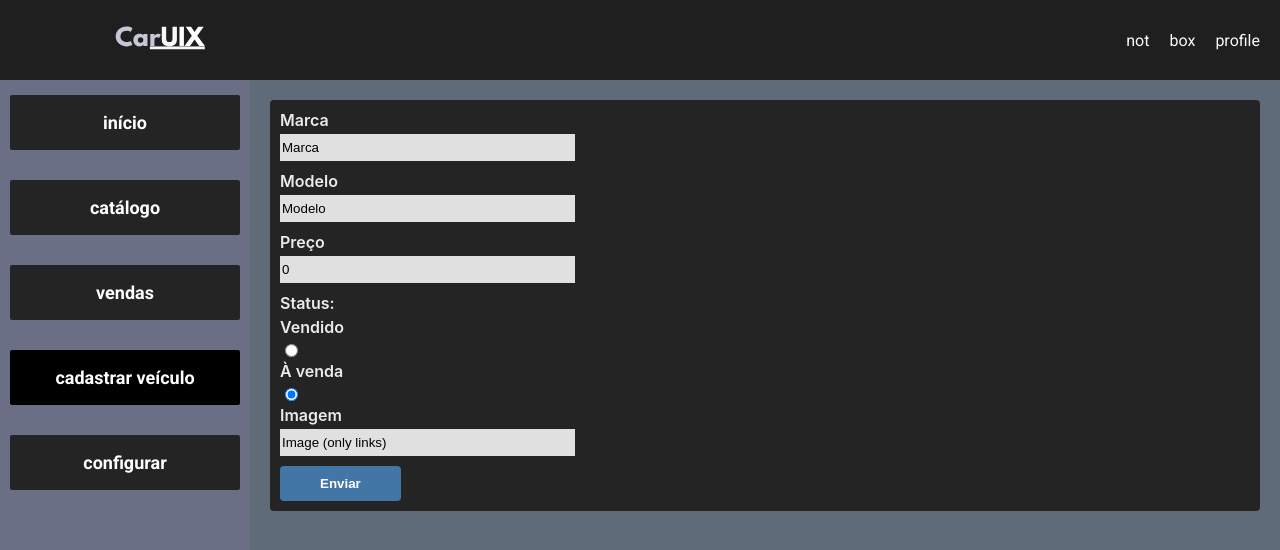
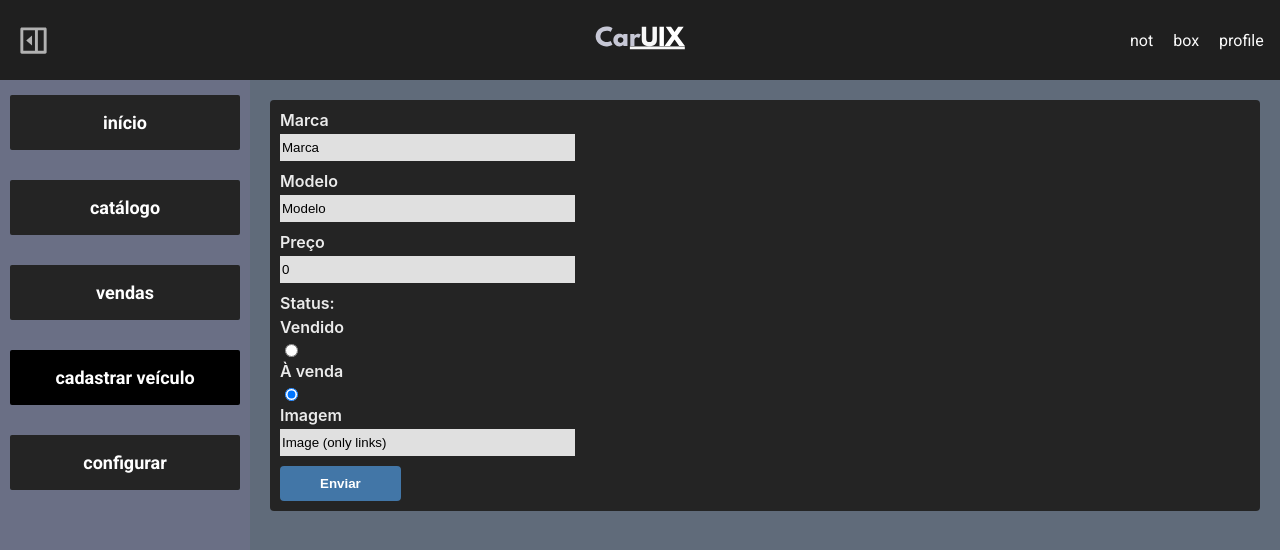
Before and after one commit to Gabriel-Te/caruix, a React (Create React App) app: page /createvehicle in a window 1280 px wide. Shown: the top 550 px of the page. Built offline with nearby package versions, Linux system fonts and the light colour scheme; no server answers.

Commit message:
create an useToolsStore store with zustand to control the state of nav display and the icon in header.js, who is responsable to hide and show nav, and some corrections in CardPressed style

```diff
--- a/package.json
+++ b/package.json
@@ -16,7 +16,7 @@
     "react": "^18.3.1",
     "react-chartjs-2": "^5.2.0",
     "react-dom": "^18.3.1",
-    "react-icons": "^5.3.0",
+    "react-icons": "^5.4.0",
     "react-router-dom": "^6.27.0",
     "react-scripts": "5.0.1",
     "web-vitals": "^2.1.4",
--- a/src/App.js
+++ b/src/App.js
@@ -8,12 +8,16 @@ import Home from './pages/Home.js';
 import Catalog from './pages/Catalog.js';
 import CreateVehicle from './pages/CreateVehicle.js';
 import CardPressed from './pages/CardPressed.js';
+
 import useCarStore from './stores/useCarStore.js';
+import useToolsStore from './stores/useToolsStore.js';
 
 
 function App() {
 
   const setCars = useCarStore((state) => state.setCars)
+  const navIsHidden = useToolsStore((state) => state.navIsHidden)
+
 
   const getCars = async () => {
     try {
@@ -43,7 +47,7 @@ function App() {
       <Router>
         < Header />
         <div className="content">
-          < Nav />
+          { !navIsHidden && < Nav />}
           <div className="area">
             <Routes>
               <Route exact path='/' element={<Home />}></Route>
--- a/src/layouts/Header.js
+++ b/src/layouts/Header.js
@@ -1,10 +1,26 @@
 import styles from "./Header.module.css"
 import Caruix from '../img/carUIX.svg'
+import useToolsStore from "../stores/useToolsStore.js"
+import { RiSidebarFoldLine, RiSidebarUnfoldLine } from "react-icons/ri";
+
 
 function Header() {
+
+    const navIsHidden = useToolsStore((state) => state.navIsHidden)
+    const hideNav = useToolsStore((state) => state.hideNav)
+    const showNav = useToolsStore((state) => state.showNav)
+
     return (
         <header>
-            <img src={Caruix} className={styles.img} />
+            <div className={styles.buttonArea}>
+                <button
+                    type="button"
+                    onClick={() => navIsHidden === true ?
+                        showNav() : hideNav()}
+                    >{navIsHidden === true ? <RiSidebarUnfoldLine /> : <RiSidebarFoldLine />}
+                </button>
+            </div>
+            <img alt="CarUIX" src={Caruix} className={styles.imgLogo} />
             <div className={styles.links}>
                 <a href="#">not</a>
                 <a href="#">box</a>
--- a/src/layouts/Header.module.css
+++ b/src/layouts/Header.module.css
@@ -2,7 +2,6 @@
 
 
 header {
-
     background-color: rgb(31, 31, 31) ;
     display: flex;
     justify-content: space-between;
@@ -10,8 +9,29 @@ header {
     padding: 5px 10px;
 }
 
-img{
+.imgLogo{
     width: 300px;
+}
+
+.buttonArea{
+    width: 150px;
+}
+
+.buttonArea button{
+    align-items: center;
+    display: flex;
+    justify-content: center;
+    text-align: center;
+    border: none;
+    border-style: none;
+    background-color:rgba(240, 248, 255, 0);
+    color: rgb(177, 177, 177);
+    font-size: 35px;
+    cursor: pointer;
+}
+
+.links{
+    width: 150px;
 }
 
 .links a {
--- a/src/pages/CardPressed.js
+++ b/src/pages/CardPressed.js
@@ -12,10 +12,10 @@ function CardPressed() {
     const idInt = Number(id)
     const [car, setCar] = useState(null)
     const [sureQuestion, setSureQuestion] = useState(false)
-    const a = useCarStore((state) => state.getByID)
+    const getByID = useCarStore((state) => state.getByID)
 
-    const getByID = async () => {
-        const [car] = a(idInt)
+    const getCar = async () => {
+        const [car] = getByID(idInt)
         setCar(car)
         console.log(car)
     }
@@ -40,7 +40,7 @@ function CardPressed() {
             if (cars.length === 0) {
                 navigate('/catalog')
             }else{
-            getByID()
+            getCar()
             }
         }, [])
 
@@ -50,20 +50,20 @@ function CardPressed() {
             new Intl.NumberFormat('pt-BR', {
                 style: 'currency',
                 currency: 'BRL',
-            }).format(price * 10))
+            }).format(price))
     };
 
 
     return (
         <div className={styles.container}>
             {car !== null ? (
-                <>
+                <div className={styles.carInfoArea}>
                     <img src={car.image} alt={`foto de um ${car.model}`} />
                     <h1><b>{car.brand} </b>{car.model}</h1>
                     <h2>{formattedNumber(car.price)}</h2>
                     <h3>status: {car.status === true ? "à venda" : "vendido"}</h3>
                     <button onClick={() => setSureQuestion(true)}>Remover</button>
-                </>
+                </div>
             ) : (<ErrorMessage message='erro ao guardar o carro' />)
             }
             {
--- a/src/pages/CardPressed.module.css
+++ b/src/pages/CardPressed.module.css
@@ -1,9 +1,16 @@
 .container{
     background-color: #242424;
-    padding: 20px;
     color: rgb(255, 255, 255);
     overflow-y: auto;
-    max-height: 100vh;
+    max-height: 100%;
+}
+
+.container::-webkit-scrollbar{
+    display: none;
+}
+
+.carInfoArea{
+    padding: 20px;
 }
 
 .container img{
@@ -36,10 +43,11 @@
 
 .container button {
         border: none;
-        padding: 10px 40px;
+        padding: 0px 40px;
         font-weight: 700;
         border-radius: 4px;
         background-color: rgb(255, 91, 91);
+        height: 35px;
 }
 
 .container button:hover {
--- /dev/null
+++ b/src/stores/useToolsStore.js
@@ -0,0 +1,10 @@
+import {create} from 'zustand'
+
+const useToolsStore = create((set, get) =>({
+    navIsHidden: false,
+
+    hideNav : () => set({navIsHidden : true}),
+    showNav : () => set({navIsHidden : false})
+}))
+
+export default useToolsStore
```
Also changed, not shown: 1 other file (tests, documents, lock files or other folders).
